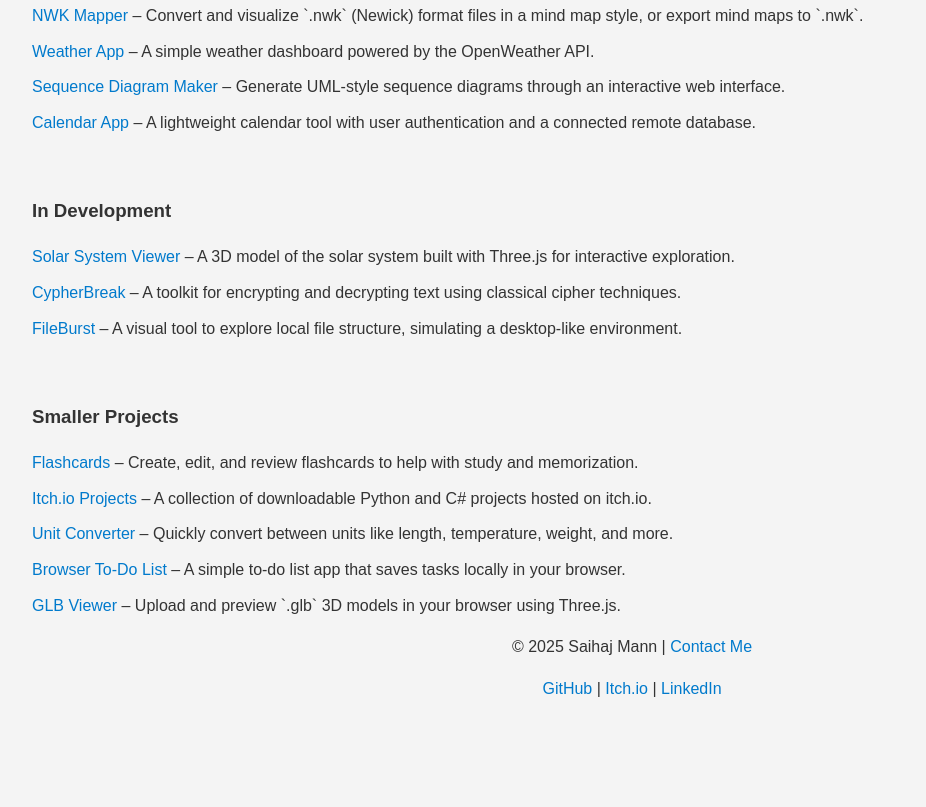
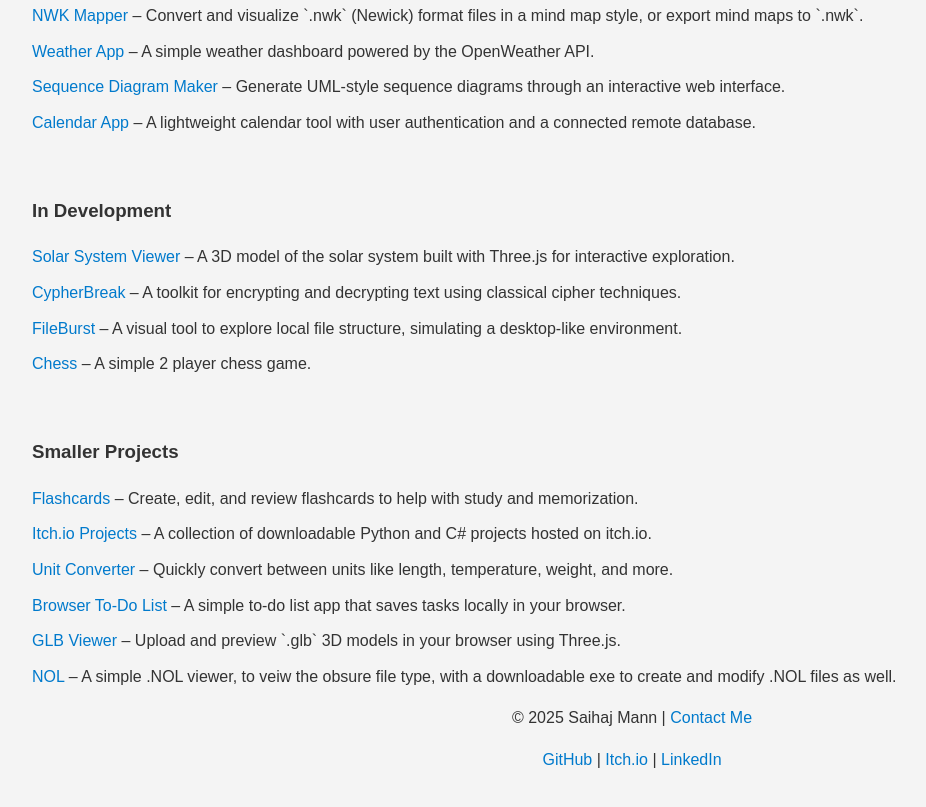
Before and after one commit to RisingSatalite/RisingSatalite.github.io, a plain HTML site: page index.html in a window 1280 px wide. Shown: the part 399-1206 px from the top of the page, without its empty margins (8-934 px from the left). Before the commit the page ends 1140 px from the top, so only its background shows below. Drawn offline with Linux system fonts and the light colour scheme.

Commit message:
add projects

```diff
--- a/index.html
+++ b/index.html
@@ -48,6 +48,9 @@
     <li>
       <a href="https://fileburst.vercel.app/" target="_blank">FileBurst</a> – A visual tool to explore local file structure, simulating a desktop-like environment.
     </li>
+    <li>
+      <a href="https://chess-vert-two.vercel.app/" target="_blank">Chess</a> – A simple 2 player chess game.
+    </li>
   </ul>
 
   <br/>
@@ -69,6 +72,9 @@
     <li>
       <a href="https://glb-viewer-tan.vercel.app" target="_blank">GLB Viewer</a> – Upload and preview `.glb` 3D models in your browser using Three.js.
     </li>
+    <li>
+      <a href="https://nol-online.vercel.app/" target="_blank">NOL</a> – A simple .NOL viewer, to veiw the obsure file type, with a downloadable exe to create and modify .NOL files as well.
+    </li>
   </ul>
 
   <footer>
```
